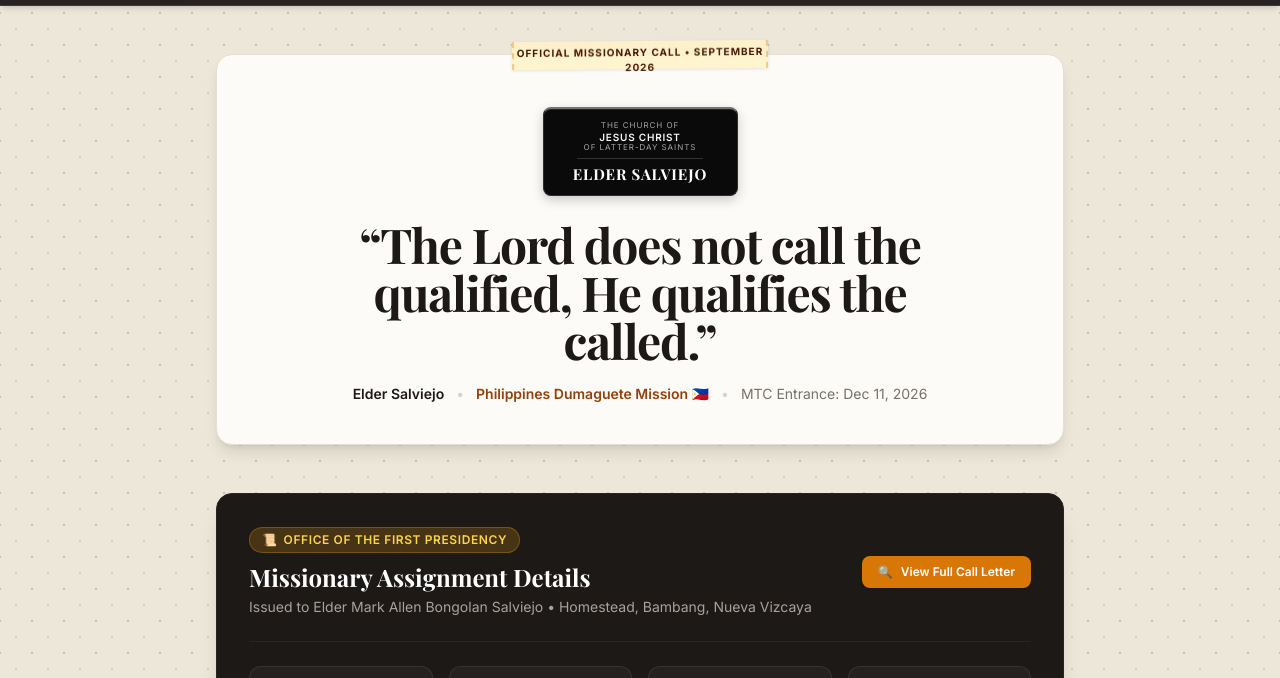
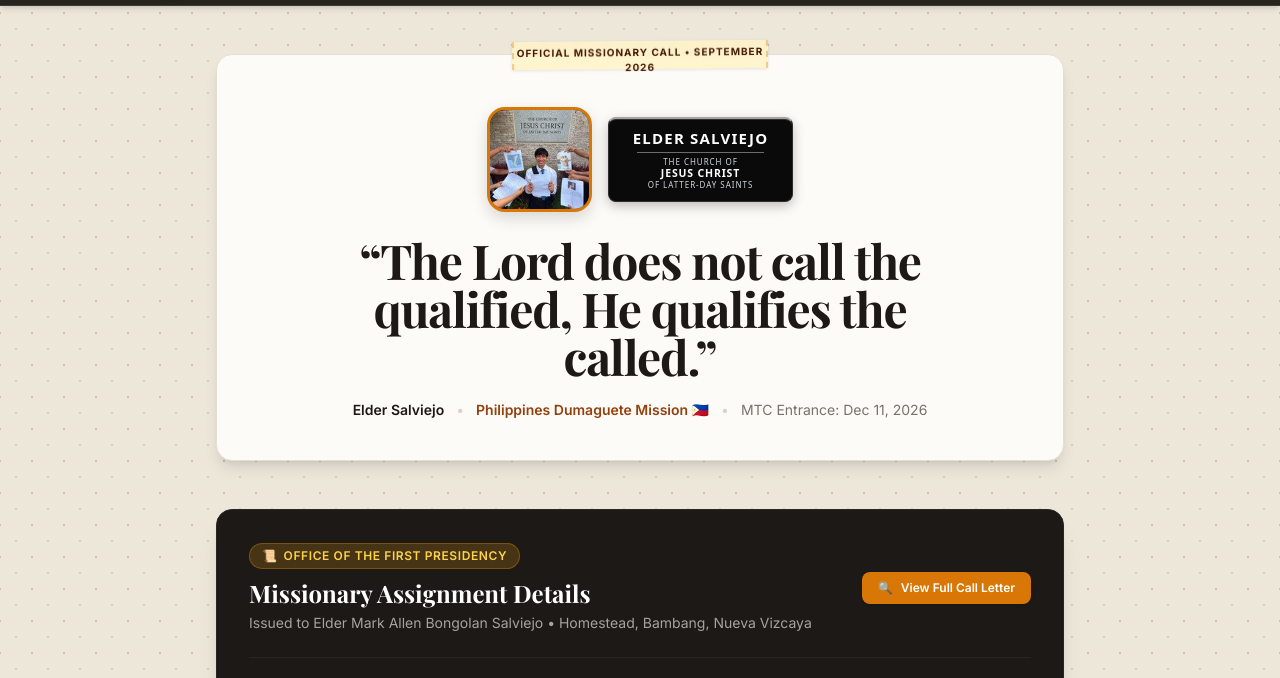
Before and after one commit to AllensCreations/ElderSalviejo, a website: page public/call.html in a window 1280 px wide. Shown: the part 51-729 px from the top of the page. Drawn offline with nearby package versions, Linux system fonts and the light colour scheme; a web font is replaced by a local one.

Commit message:
feat: put Elder Salviejo at top of nametag and ensure image and nametag are always beside each other

```diff
--- a/public/call.html
+++ b/public/call.html
@@ -78,14 +78,26 @@
 
       <div class="space-y-4 pt-3">
 
-        <!-- Authentic Missionary Nametag -->
-        <div class="flex justify-center pb-2">
-          <div class="missionary-nametag scale-95 sm:scale-100 shadow-md">
+        <!-- Authentic Missionary Nametag & Avatar (Always beside each other) -->
+        <div class="flex flex-row items-center justify-center gap-3 sm:gap-4 pb-2">
+          <!-- Framed Profile Picture -->
+          <div class="profile-avatar-hero w-14 h-14 sm:w-16 sm:h-16 shrink-0 shadow-md">
+            <img
+              src="/assets/images/elder-salviejo.jpg"
+              alt="Elder Salviejo"
+              onerror="this.src='https://i.ibb.co/Xrpks0Hm/received-1633857454919246.jpg'"
+              loading="eager"
+              fetchpriority="high"
+              decoding="async"
+            />
+          </div>
+          <!-- Authentic Missionary Nametag (Elder Salviejo at Top) -->
+          <div class="missionary-nametag scale-95 sm:scale-100 shrink-0 shadow-md">
+            <span class="tag-name">ELDER SALVIEJO</span>
+            <div class="tag-divider"></div>
             <span class="tag-church">The Church of</span>
             <span class="tag-christ">Jesus Christ</span>
             <span class="tag-church">of Latter-day Saints</span>
-            <div class="tag-divider"></div>
-            <span class="tag-name">ELDER SALVIEJO</span>
           </div>
         </div>
 
--- a/public/css/main.css
+++ b/public/css/main.css
@@ -74,65 +74,77 @@ img,
   background: #0a0a0a;
   color: #ffffff;
   border-radius: 8px;
-  padding: 10px 14px;
+  padding: 9px 14px;
   border: 1px solid #2e2e2e;
-  border-top: 2.5px solid #737373;
-  box-shadow: 0 4px 12px rgba(0, 0, 0, 0.2), inset 0 1px 0 rgba(255, 255, 255, 0.1);
+  border-top: 2px solid #a3a3a3;
+  box-shadow: 0 4px 12px rgba(0, 0, 0, 0.25), inset 0 1px 0 rgba(255, 255, 255, 0.15);
   text-align: center;
   user-select: none;
   display: inline-flex;
   flex-direction: column;
   align-items: center;
   justify-content: center;
-  min-width: 165px;
+  min-width: 155px;
   max-width: 100%;
   flex-shrink: 0;
 }
 
 @media (min-width: 640px) {
   .missionary-nametag {
-    padding: 12px 18px;
-    min-width: 195px;
+    padding: 11px 18px;
+    min-width: 185px;
   }
 }
 
-.missionary-nametag .tag-church {
-  font-size: 8px;
+.missionary-nametag .tag-name {
+  font-family: ui-sans-serif, system-ui, -apple-system, BlinkMacSystemFont, "Segoe UI", Roboto, "Helvetica Neue", Arial, sans-serif;
+  font-size: 13.5px;
+  font-weight: 800;
+  letter-spacing: 0.08em;
+  color: #ffffff;
   text-transform: uppercase;
-  letter-spacing: 0.12em;
-  color: #a3a3a3;
-  font-weight: 500;
-  line-height: 1.2;
-}
-
-.missionary-nametag .tag-christ {
-  font-size: 10px;
-  text-transform: uppercase;
-  letter-spacing: 0.08em;
-  color: #f5f5f5;
-  font-weight: 600;
-  line-height: 1.2;
-}
-
-.missionary-nametag .tag-divider {
-  height: 1px;
-  background: #333333;
-  margin: 6px auto;
-  width: 80%;
-}
-
-.missionary-nametag .tag-name {
-  font-family: var(--font-serif);
-  font-size: 14px;
-  font-weight: 700;
-  letter-spacing: 0.06em;
-  color: #ffffff;
-  line-height: 1.2;
+  line-height: 1.15;
 }
 
 @media (min-width: 640px) {
   .missionary-nametag .tag-name {
     font-size: 15px;
+  }
+}
+
+.missionary-nametag .tag-divider {
+  height: 1px;
+  background: rgba(255, 255, 255, 0.4);
+  margin: 5px auto 4px auto;
+  width: 86%;
+}
+
+.missionary-nametag .tag-church {
+  font-family: ui-sans-serif, system-ui, -apple-system, BlinkMacSystemFont, "Segoe UI", Roboto, "Helvetica Neue", Arial, sans-serif;
+  font-size: 7.5px;
+  text-transform: uppercase;
+  letter-spacing: 0.12em;
+  color: #d1d5db;
+  font-weight: 500;
+  line-height: 1.25;
+}
+
+.missionary-nametag .tag-christ {
+  font-family: ui-sans-serif, system-ui, -apple-system, BlinkMacSystemFont, "Segoe UI", Roboto, "Helvetica Neue", Arial, sans-serif;
+  font-size: 9.5px;
+  text-transform: uppercase;
+  letter-spacing: 0.08em;
+  color: #ffffff;
+  font-weight: 700;
+  line-height: 1.25;
+}
+
+@media (min-width: 640px) {
+  .missionary-nametag .tag-church {
+    font-size: 8px;
+  }
+  .missionary-nametag .tag-christ {
+    font-size: 10.5px;
   }
 }
 
```
Also changed, not shown: public/index.html (+12 -10 lines), public/css/tailwind.min.css.
